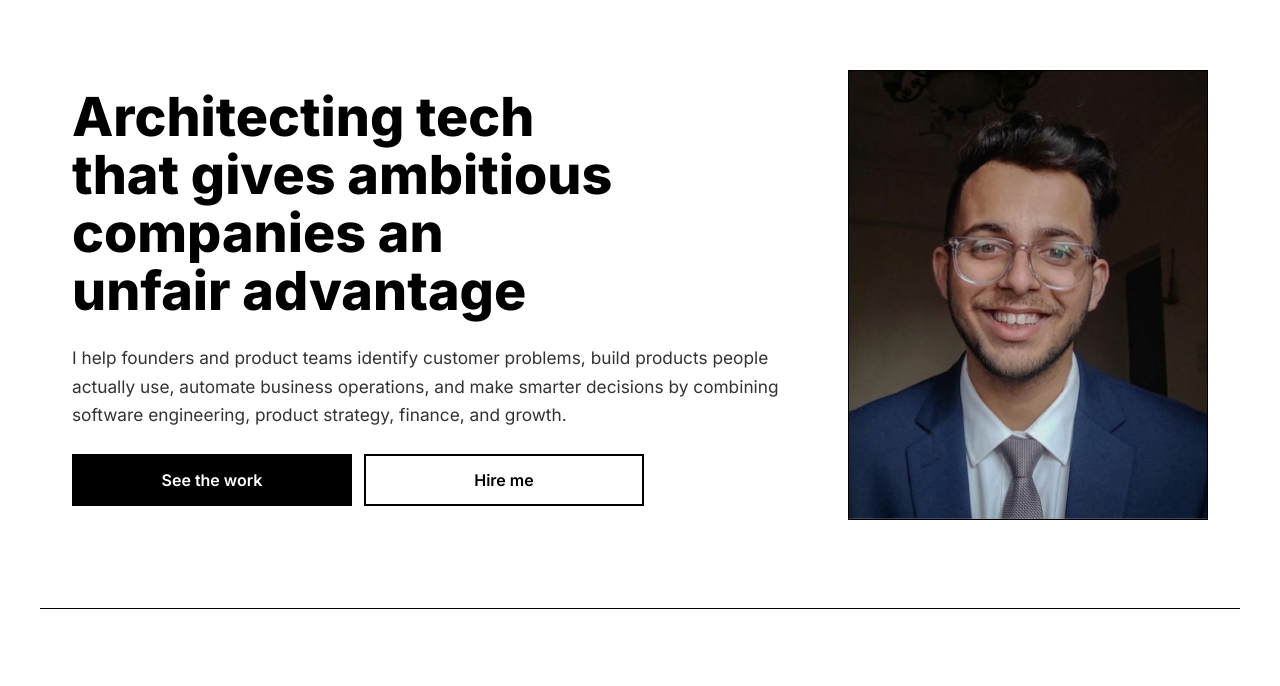
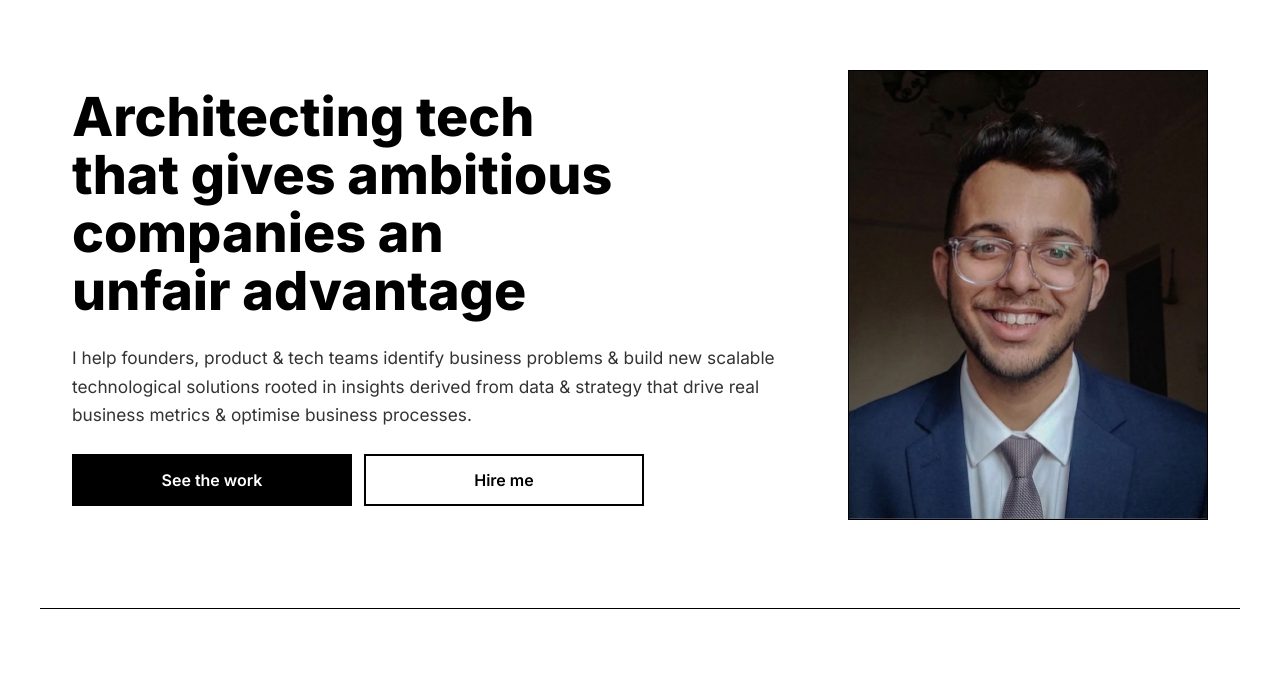
Before and after one commit to threeoneonetwo/vp-portfolio, a website: page index.html in a window 1280 px wide. Shown: the part 63-749 px from the top of the page. Drawn offline with Linux system fonts and the light colour scheme.

Commit message:
Update hero subheader copy

```diff
--- a/index.html
+++ b/index.html
@@ -59,7 +59,7 @@
   <header class="hero" id="top">
     <div class="hero-copy">
       <h1>Architecting tech that gives ambitious companies an unfair advantage</h1>
-      <p>I help founders and product teams identify customer problems, build products people actually use, automate business operations, and make smarter decisions by combining software engineering, product strategy, finance, and growth.</p>
+      <p>I help founders, product &amp; tech teams identify business problems &amp; build new scalable technological solutions rooted in insights derived from data &amp; strategy that drive real business metrics &amp; optimise business processes.</p>
       <div class="actions">
         <a class="button primary" href="#work">See the work</a>
         <a class="button secondary" href="#contact">Hire me</a>
```
